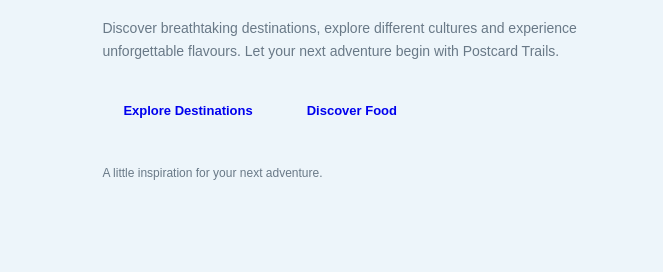
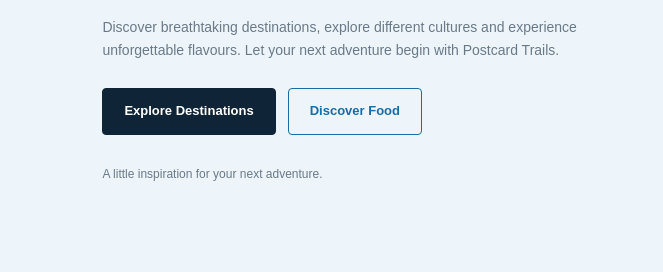
Before and after one commit to hanniyarehan-gif/travel_postcard, a plain HTML site: page index.html in a window 1280 px wide. In both pictures the pointer is over the link "Explore Destinations". Shown: the part 321-593 px from the top of the page, 0-663 px from the left. Drawn offline with Linux system fonts and the light colour scheme.

Commit message:
made font size consistent and changed the style and color

```diff
--- a/style.css
+++ b/style.css
@@ -1,8 +1,9 @@
 
 /* POSTCARD TRAILS */
-/* Shared Styling for All Three Pages */
+/* SHARED CSS FOR ALL THREE WEBPAGES */
 
-/* GENERAL SETTINGS */
+
+/* 1. GENERAL SETTINGS */
 
 * {
     margin: 0;
@@ -43,7 +44,7 @@ a {
 }
 
 
-/* HEADER AND NAVIGATION */
+/* 2. HEADER AND NAVIGATION */
 
 .header {
     width: 100%;
@@ -98,7 +99,7 @@ a {
 }
 
 
-/* COMMON TYPOGRAPHY */
+/* 3. COMMON TYPOGRAPHY */
 
 .eyebrow {
     color: var(--blue);
@@ -135,7 +136,7 @@ p {
 }
 
 
-/* BUTTONS */
+/* 4. BUTTONS */
 
 .button {
     display: inline-block;
@@ -146,30 +147,30 @@ p {
     transition: 0.3s;
 }
 
-.button-primary {
+.primary-button {
     background: var(--blue);
     color: var(--white);
     border: 1px solid var(--blue);
 }
 
-.button-primary:hover {
+.primary-button:hover {
     background: var(--navy);
     border-color: var(--navy);
 }
 
-.button-outline {
+.outline-button {
     background: transparent;
     border: 1px solid var(--blue);
     color: var(--blue);
 }
 
-.button-outline:hover {
+.outline-button:hover {
     background: var(--blue);
     color: var(--white);
 }
 
 
-/* HOMEPAGE HERO SECTION */
+/* 5. HOMEPAGE HERO SECTION */
 
 .hero {
     padding: 70px 8%;
@@ -240,7 +241,7 @@ p {
 }
 
 
-/* INTRODUCTION */
+/* 6. INTRODUCTION */
 
 .introduction {
     text-align: center;
@@ -259,7 +260,7 @@ p {
 }
 
 
-/* COMMON SECTION LAYOUT */
+/* 7. COMMON SECTION LAYOUT */
 
 .section {
     padding: 60px 8%;
@@ -288,7 +289,7 @@ p {
 }
 
 
-/* DESTINATION CARDS */
+/* 8. DESTINATION CARDS */
 
 .destination-grid {
     display: grid;
@@ -335,7 +336,7 @@ p {
 }
 
 
-/* QUOTE SECTION */
+/* 9. QUOTE SECTION */
 
 .quote-section {
     background: var(--navy);
@@ -357,7 +358,7 @@ p {
 }
 
 
-/* INNER PAGE BANNER */
+/* 10. PAGE BANNER */
 
 .page-banner {
     text-align: center;
@@ -379,7 +380,7 @@ p {
 }
 
 
-/* DESTINATION AND FOOD TABLES */
+/* 11. TABLES */
 
 .table-section {
     padding: 55px 8%;
@@ -432,7 +433,7 @@ tr:nth-child(even) {
 }
 
 
-/* CLOSING SECTION */
+/* 12. CLOSING SECTION */
 
 .page-closing {
     padding: 55px 8%;
@@ -448,7 +449,7 @@ tr:nth-child(even) {
 }
 
 
-/* FOOD SECTION */
+/* 13. FOOD SECTION */
 
 .food-grid {
     display: grid;
@@ -490,7 +491,7 @@ tr:nth-child(even) {
 }
 
 
-/* TRAVEL TIPS */
+/* 14. TRAVEL TIPS */
 
 .tips-section {
     padding: 60px 8%;
@@ -525,7 +526,7 @@ tr:nth-child(even) {
 }
 
 
-/* TRAVEL CHECKLIST */
+/* 15. TRAVEL CHECKLIST */
 
 .checklist-section {
     padding: 60px 8%;
@@ -573,7 +574,7 @@ tr:nth-child(even) {
 }
 
 
-/* FOOTER */
+/* 16. FOOTER */
 
 .footer {
     background: var(--navy);
@@ -602,7 +603,7 @@ tr:nth-child(even) {
 }
 
 
-/* TABLET RESPONSIVE DESIGN */
+/* 17. TABLET RESPONSIVE DESIGN */
 
 @media (max-width: 850px) {
 
@@ -659,7 +660,7 @@ tr:nth-child(even) {
 }
 
 
-/* MOBILE RESPONSIVE DESIGN */
+/* 18. MOBILE RESPONSIVE DESIGN */
 
 @media (max-width: 550px) {
 
```
